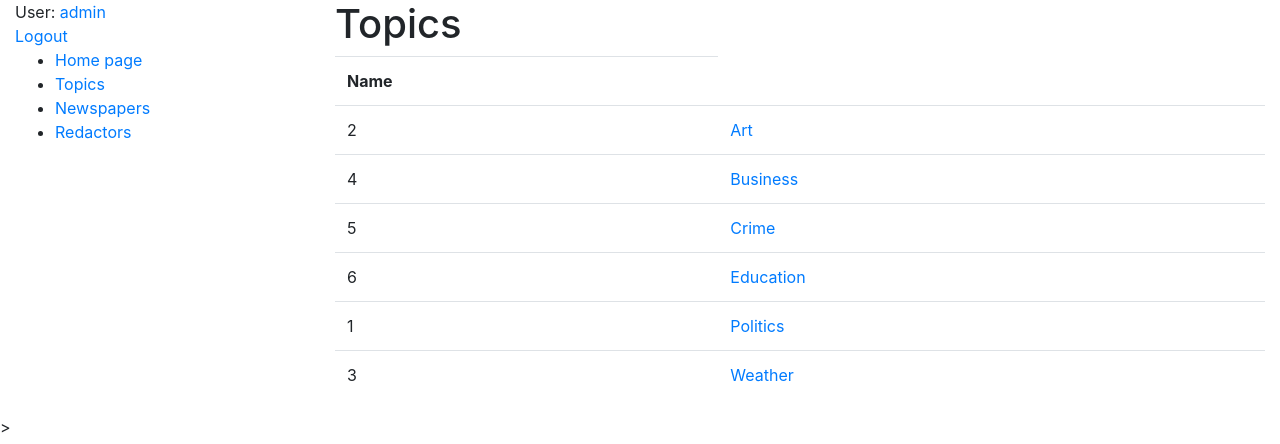
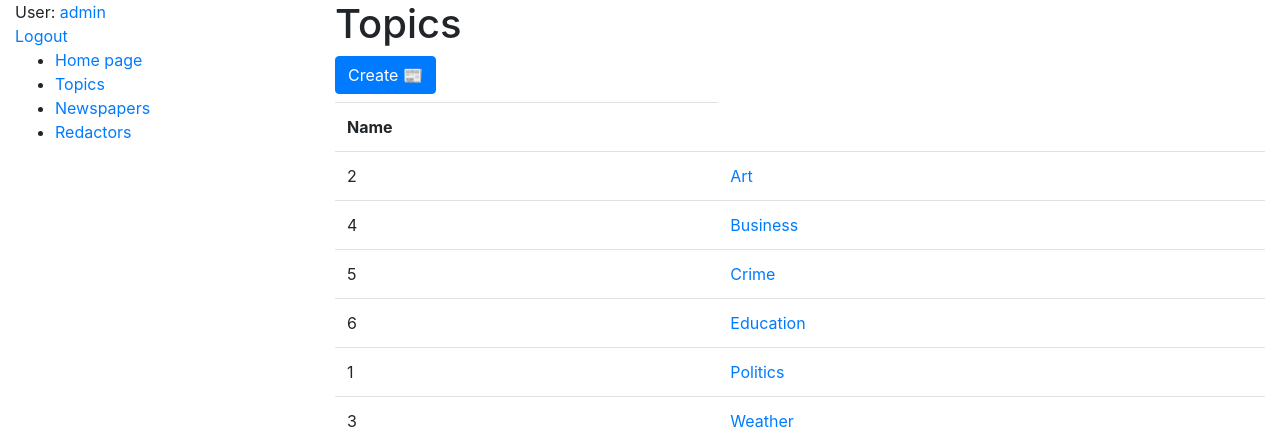
Before and after one commit to matechris/newspaper-agency-project, a Django app: page /topics/ in a window 1280 px wide. Shown: the top 444 px of the page. Run offline with Django 4.2, Linux system fonts and the light colour scheme; a user stored in the database is signed in; data comes from the database, SQL or seed files in the repository.

Commit message:
Add create button to newspaper and topic list pages

```diff
--- a/templates/bureau/newspaper_list.html
+++ b/templates/bureau/newspaper_list.html
@@ -2,6 +2,10 @@
 
 {% block content %}
   <h1>Newspapers</h1>
+
+  <h3>
+    <a class="btn btn-primary" href="{% url 'bureau:newspaper-create' %}">Create 📰</a>
+  </h3>
 
   {% if newspaper_list %}
     <table class="table">
--- a/templates/bureau/topic_list.html
+++ b/templates/bureau/topic_list.html
@@ -2,6 +2,10 @@
 
 {% block content %}
   <h1>Topics</h1>
+
+  <h3>
+    <a class="btn btn-primary" href="{% url 'bureau:topic-create' %}">Create 📰</a>
+  </h3>
 
   {% if topic_list %}
     <table class="table">
```
